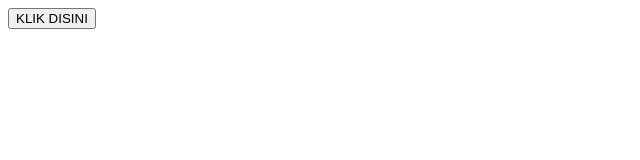
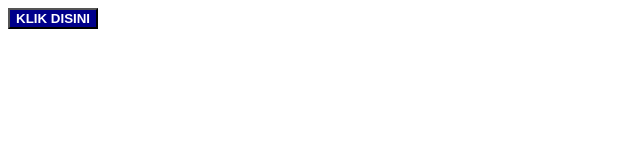
Before and after one commit to K1215T14N0-1819/PERCOBAAN, a plain HTML site: page Index.html in a window 1280 px wide. Shown: the whole page, without its empty margins (0-640 px from the left). Drawn offline with Linux system fonts and the light colour scheme.

Commit message:
Update Index.html

```diff
--- a/Index.html
+++ b/Index.html
@@ -2,9 +2,17 @@
 <html>
   <head>
     <title></title>
+    <style>
+      .button {
+        background-color: darkblue;
+        color: white;
+        top: 50%;
+        right: 50%;
+      }
+    </style>
   </head>
   <body>
-    <button type="button" onclick="f_1()">KLIK DISINI</button>
+    <button type="button" onclick="f_1()" class="button"><b>KLIK DISINI</b></button>
     <script>
       function f_1() {
         alert("you are an idiot");
```
